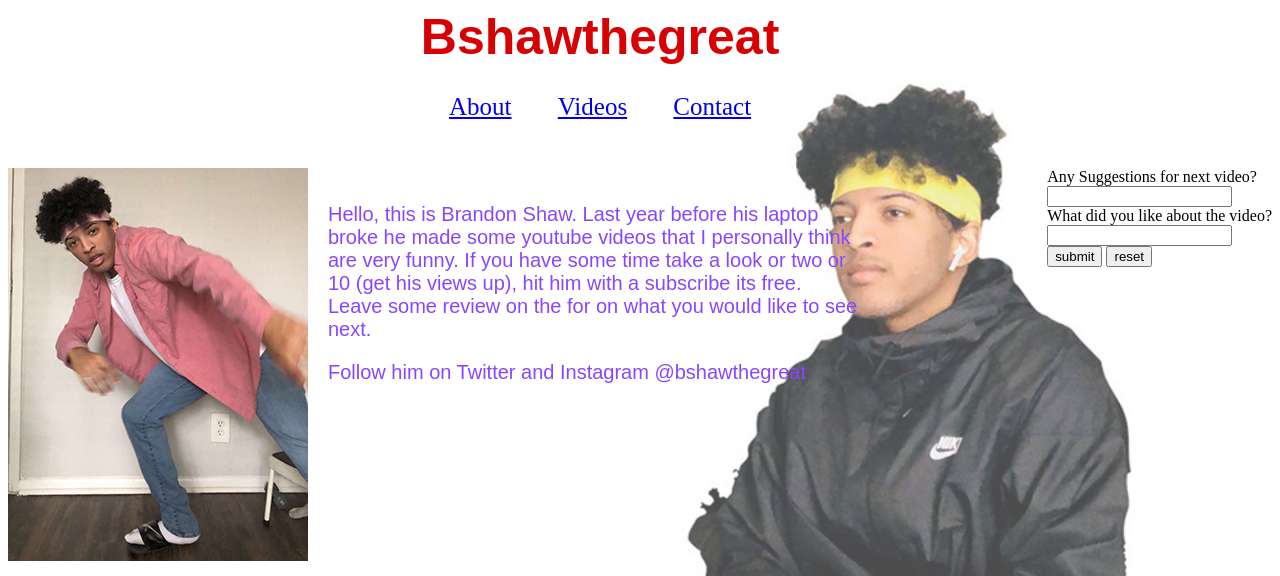
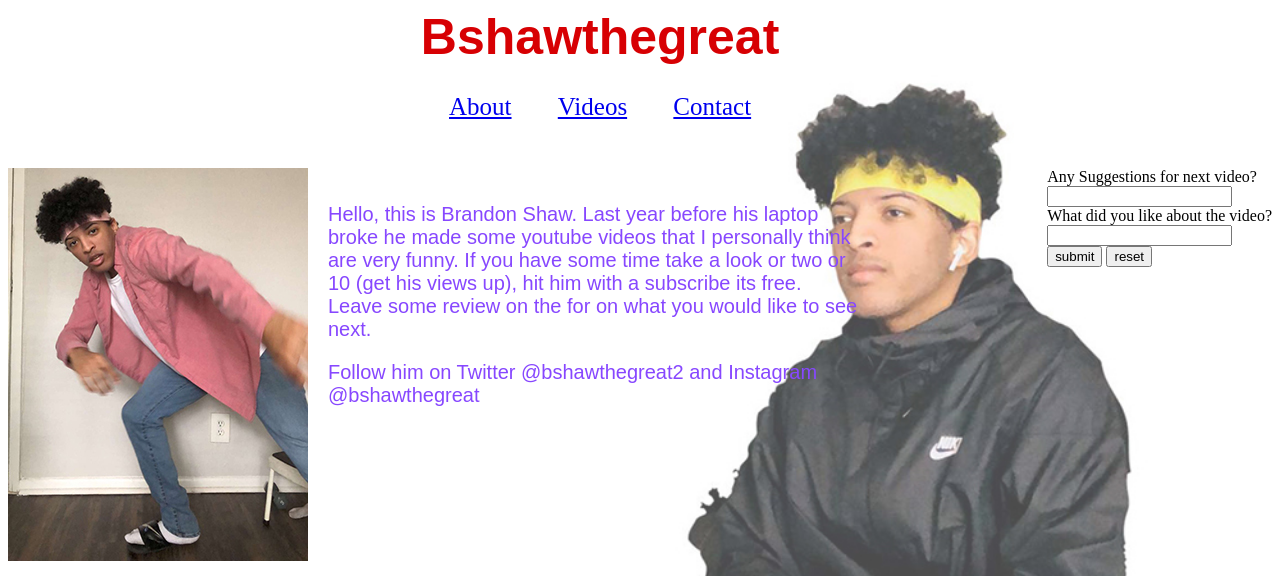
Before and after one commit to abriller24/bshawthegreat, a plain HTML site: page index.html in a window 1280 px wide. Shown: the top 576 px of the page. Drawn offline with Linux system fonts and the light colour scheme; a web font is replaced by a local one.

Commit message:
moe plugs

```diff
--- a/index.html
+++ b/index.html
@@ -88,7 +88,7 @@
 		</div>
 		<div class="center">
 			<p>Hello, this is Brandon Shaw. Last year before his laptop broke he made some youtube videos that I personally think are very funny. If you have some time take a look or two or 10 (get his views up), hit him with a subscribe its free. Leave some review on the for on what you would like to see next. </p>
-			<p>Follow him on Twitter and Instagram @bshawthegreat</p></div>
+			<p>Follow him on Twitter @bshawthegreat2 and Instagram @bshawthegreat</p></div>
 		<div class="right">
 			<form>
 				<label for="suggestions">Any Suggestions for next video?</label><br>
```
